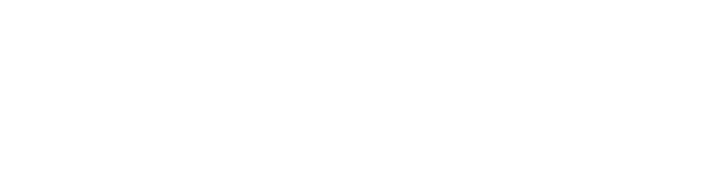
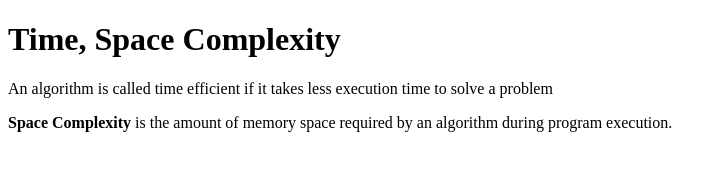
Before and after one commit to acciojob/time-and-space-complexity-vaishnavi-panchal0108, a website: page main.html in a window 1280 px wide. Shown: the whole page, without its empty margins (0-727 px from the left). Drawn offline with Linux system fonts and the light colour scheme.

Commit message:
created a submission

```diff
--- a/main.html
+++ b/main.html
@@ -11,6 +11,12 @@
     <script type="text/javascript" src="./script.js">
 </script>
 
+	<div>
+		<h1>Time, Space Complexity</h1>
+		<p>An algorithm is called time efficient if it takes less execution time to solve a problem</p>
+		<p><b>Space Complexity</b> is the amount of memory space required by an algorithm during program execution.</p>
+	</div>
+
 </body>
 
 </html>
```
